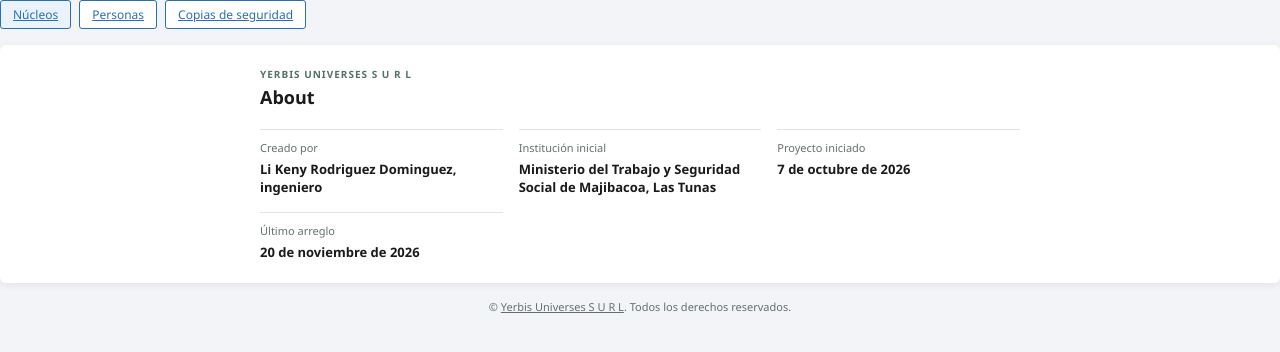
After one commit to krdgz/hogarPerfil, a FastAPI app: template app/templates/about.html in a window 1280 px wide. The commit adds this page. Shown: the top 352 px of the page. Run offline with FastAPI, Linux system fonts and the light colour scheme; the template is opened without the code that fills it, so the values that code supplies are empty; parts of the project's set-up code (start-up, migrations or seed data) failed here and were passed over.

Commit message:
feat: Add about page and update footer with link to it

```diff
--- a/app/main.py
+++ b/app/main.py
@@ -1,6 +1,7 @@
 from pathlib import Path
 
-from fastapi import FastAPI
+from fastapi import FastAPI, Request
+from fastapi.responses import HTMLResponse
 from fastapi.staticfiles import StaticFiles
 
 from .printing.router import router as printing_router
@@ -24,3 +25,8 @@ app.include_router(copias.router)
 @app.get("/")
 async def root():
     return {"msg": "OK", "form": "/nucleos/nuevo"}
+
+
+@app.get("/about", response_class=HTMLResponse)
+async def pagina_about(request: Request) -> HTMLResponse:
+    return nucleo.templates.TemplateResponse("about.html", {"request": request})
--- a/app/static/css/form.css
+++ b/app/static/css/form.css
@@ -20,6 +20,13 @@ body {
   font-size: 11px;
   text-align: center;
 }
+.site-footer a { color: inherit; }
+.about-page { max-width: 760px; margin: 0 auto; }
+.about-page > h1 { margin-bottom: 20px; }
+.about-details { display: grid; grid-template-columns: repeat(auto-fit, minmax(240px, 1fr)); gap: 16px; margin: 0; }
+.about-details > div { border-top: 1px solid #dfe5e2; padding-top: 10px; }
+.about-details dt { color: #63716d; font-size: 11px; }
+.about-details dd { margin: 5px 0 0; font-weight: 600; }
 
 h1 { font-size: 18px; margin: 0; }
 h2 { font-size: 15px; margin: 22px 0 8px; border-bottom: 2px solid #234; padding-bottom: 4px; }
--- /dev/null
+++ b/app/templates/about.html
@@ -0,0 +1,27 @@
+{% extends "base.html" %}
+{% block title %}About | Yerbis Universes{% endblock %}
+
+{% block content %}
+<section class="about-page">
+  <p class="eyebrow">Yerbis Universes S U R L</p>
+  <h1>About</h1>
+  <dl class="about-details">
+    <div>
+      <dt>Creado por</dt>
+      <dd>Li Keny Rodriguez Dominguez, ingeniero</dd>
+    </div>
+    <div>
+      <dt>Institución inicial</dt>
+      <dd>Ministerio del Trabajo y Seguridad Social de Majibacoa, Las Tunas</dd>
+    </div>
+    <div>
+      <dt>Proyecto iniciado</dt>
+      <dd>7 de octubre de 2026</dd>
+    </div>
+    <div>
+      <dt>Último arreglo</dt>
+      <dd>20 de noviembre de 2026</dd>
+    </div>
+  </dl>
+</section>
+{% endblock %}
--- a/app/templates/base.html
+++ b/app/templates/base.html
@@ -14,7 +14,7 @@
   <div class="page">
     {% block content %}{% endblock %}
   </div>
-  <footer class="site-footer">© Yerbis Universes S.R.L. Todos los derechos reservados.</footer>
+  <footer class="site-footer">© <a href="{{ url_for('pagina_about') }}">Yerbis Universes S U R L</a>. Todos los derechos reservados.</footer>
   {% block scripts %}{% endblock %}
 </body>
 </html>
```
